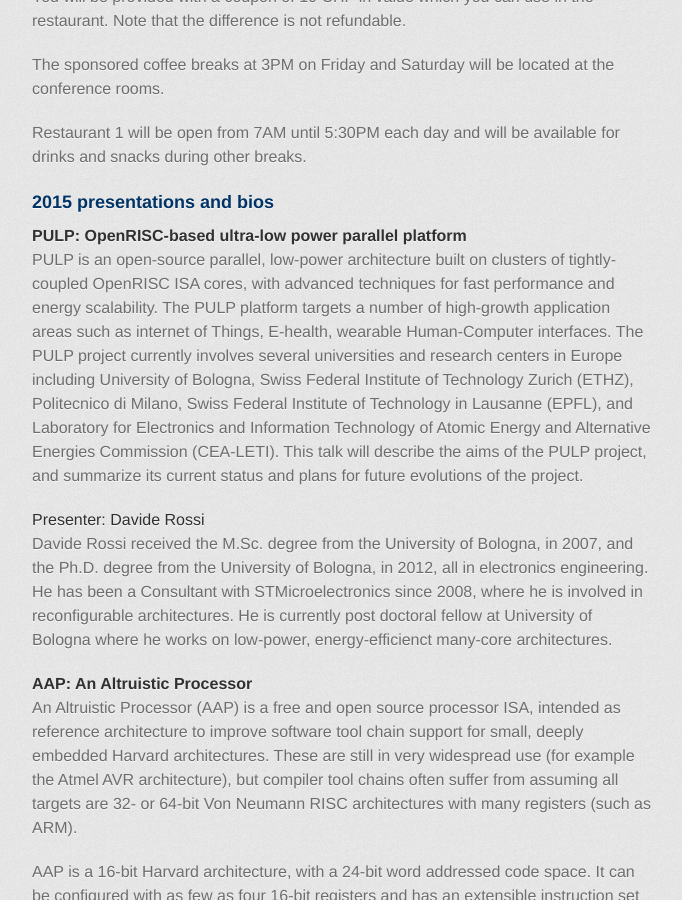
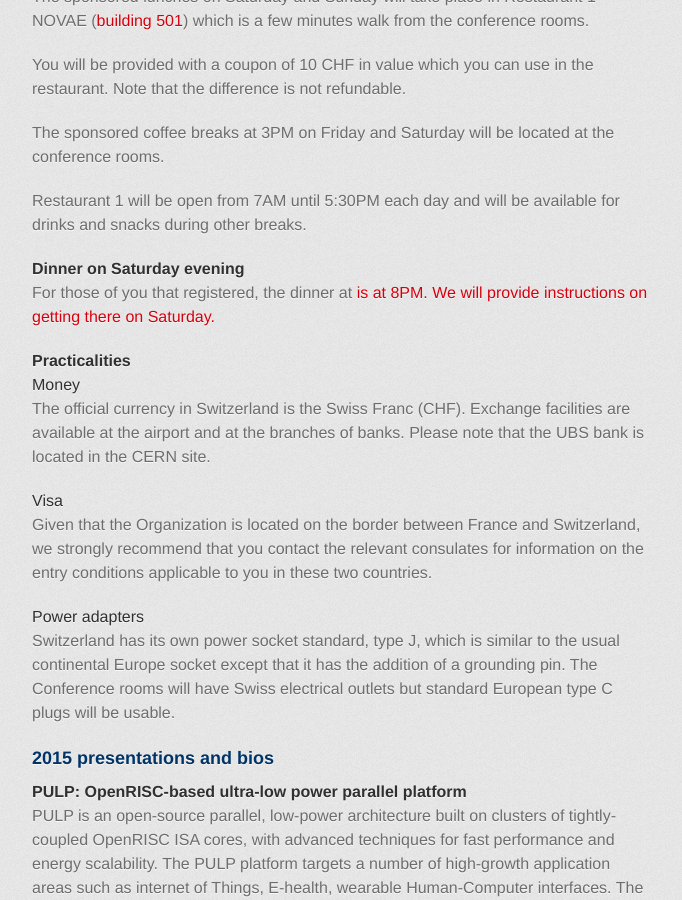
Before and after one commit to fossi-foundation/orconf, a Jekyll site: the page index.html, which Jekyll copies as it is, in a window 1280 px wide and 900 px high, scrolled down 1725 px. Shown: the whole window, without its empty margins (298-980 px from the left). Built offline with Jekyll 4.4.1, drawn with Linux system fonts in a browser that asks for light colours; some web fonts are replaced; some of the changed text lies outside the part shown.

Commit message:
Add maps, more instructions

```diff
--- a/index.html
+++ b/index.html
@@ -34,6 +34,7 @@
 
 	  <h3><a name="venue" class="anchor" href="#venue"><span class="octicon octicon-link"></span></a>Venue</h3>
 	  <p>The conference will take place at <a target="_blank" href="https://www.google.com/maps/place/CERN/@46.2079492,6.0776103,13z/data=!4m2!3m1!1s0x478c62fd0547d8f7:0xbef5879504ec06a">CERN</a> in Geneva, Switzerland.</p>
+	  <p>A map of the CERN Meyrin campus with the buildings for ORCONF is available <a target="_blank" href="images/ORCONF_CERN_map.png">here as PNG</a> and <a target="_blank" href="images/ORCONF_CERN_map.pdf">here as PDF</a>.</p>
 
 	  <h4><a name="arrival" class="anchor" href="#arrival"><span class="octicon octicon-link"></span></a>Arrival guide</h4>
 	  <p>The main way in and out of CERN from/to the city is tram line 18, with an end-of-line stop facing <a href="https://maps.cern.ch/mapsearch/mapsearch.htm?n=[%2733%27]" target="_blank">building 33</a>.</p>
@@ -62,7 +63,7 @@
 	  <h4><a name="laptopreg" class="anchor" href="#laptopreg"><span class="octicon octicon-link"></span></a>Laptop registration</h4>
 	  <p>To have access to the CERN network with your portable computer, please fill out the form in the
 	    following link:
-	    <a href="https://network.cern.ch/sc/fcgi/sc.fcgi?Action=TrueVisitorRegistration">https://network.cern.ch/sc/fcgi/sc.fcgi?Action=TrueVisitorRegistration</a>
+	    <a href="https://network.cern.ch/sc/fcgi/sc.fcgi?Action=TrueVisitorRegistration" target="_blank">https://network.cern.ch/sc/fcgi/sc.fcgi?Action=TrueVisitorRegistration</a>
 	  </p>
 	  <p>
 	    When prompted, specify your contact at CERN is <i>SERRANO, Javier</i>, email: Javier.serrano@cern.ch
@@ -87,6 +88,31 @@
 	  <p>
 	    Restaurant 1 will be open from 7AM until 5:30PM each day and will be available for drinks and
 	    snacks during other breaks.
+	  </p>
+
+	  <h4><a name="dinner" class="anchor" href="#dinner"><span class="octicon octicon-link"></span></a>Dinner on Saturday evening</h4>
+	  <p>For those of you that registered, the dinner at <a href="http://www.chaletswiss.ch/site/fr/"Cave Valaisanne</a> is at 8PM. We will provide instructions on getting there on Saturday.</p>
+
+	  <h4><a name="practicalities" class="anchor" href="#practicalities"><span class="octicon octicon-link"></span></a>Practicalities</h4>
+	  <h5>Money</h5>
+	  <p>
+	    The official currency in Switzerland is the Swiss Franc (CHF). Exchange facilities are
+	    available at the airport and at the branches of banks. Please note that the UBS bank is
+	    located in the CERN site.
+	  </p>
+
+	  <h5>Visa</h5>
+	  <p>Given that the Organization is located on the border between France and Switzerland, we strongly
+	    recommend that you contact the relevant consulates for information on the entry conditions
+	    applicable to you in these two countries.
+	  </p>
+
+	  <h5>Power adapters</h5>
+	  <p>
+	    Switzerland has its own power socket standard, type J, which is similar to the usual
+	    continental Europe socket except that it has the addition of a grounding pin.
+	    The Conference rooms will have Swiss electrical outlets but standard European type C plugs
+	    will be usable.
 	  </p>
 
 	  <h3><a name="presentations" class="anchor" href="#presentations"><span class="octicon octicon-link"></span></a>2015 presentations and bios</h3>
```
Also changed, not shown: images/ORCONF_CERN_map.png (added), 1 other file.
